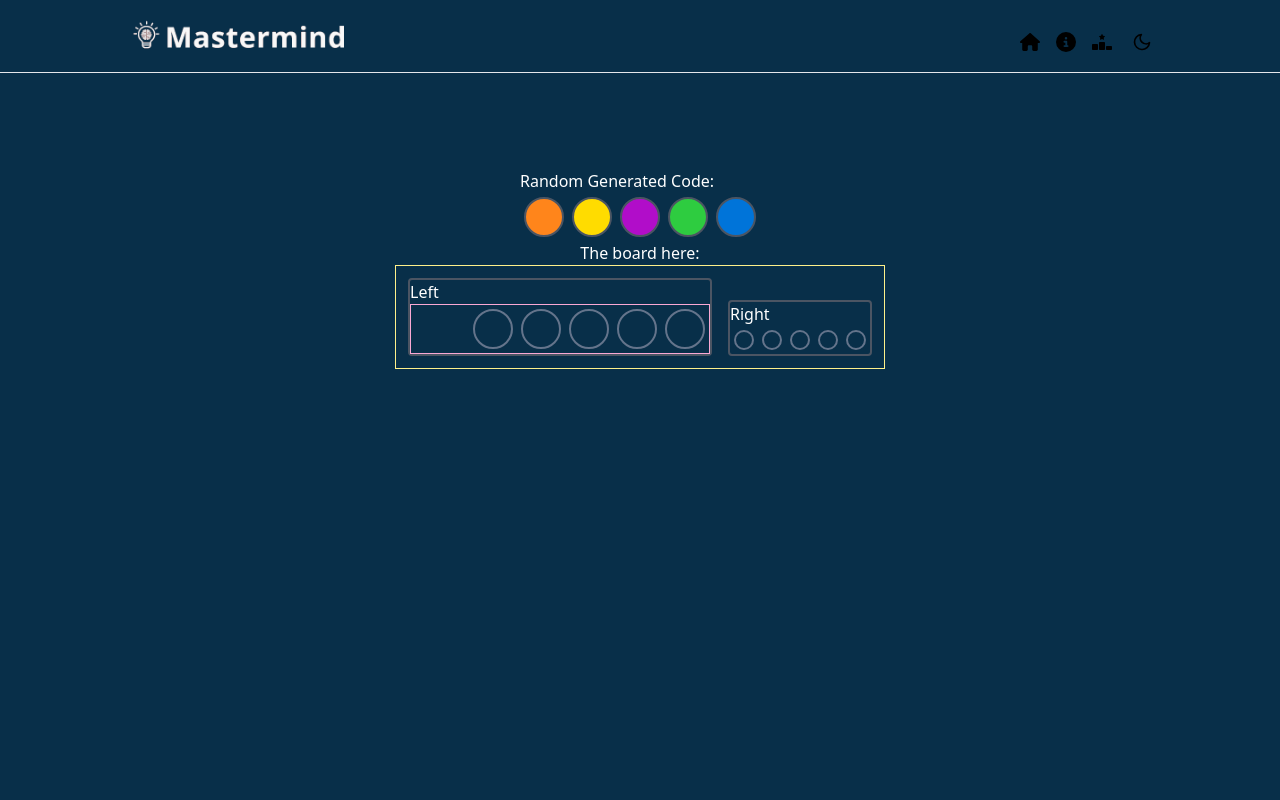
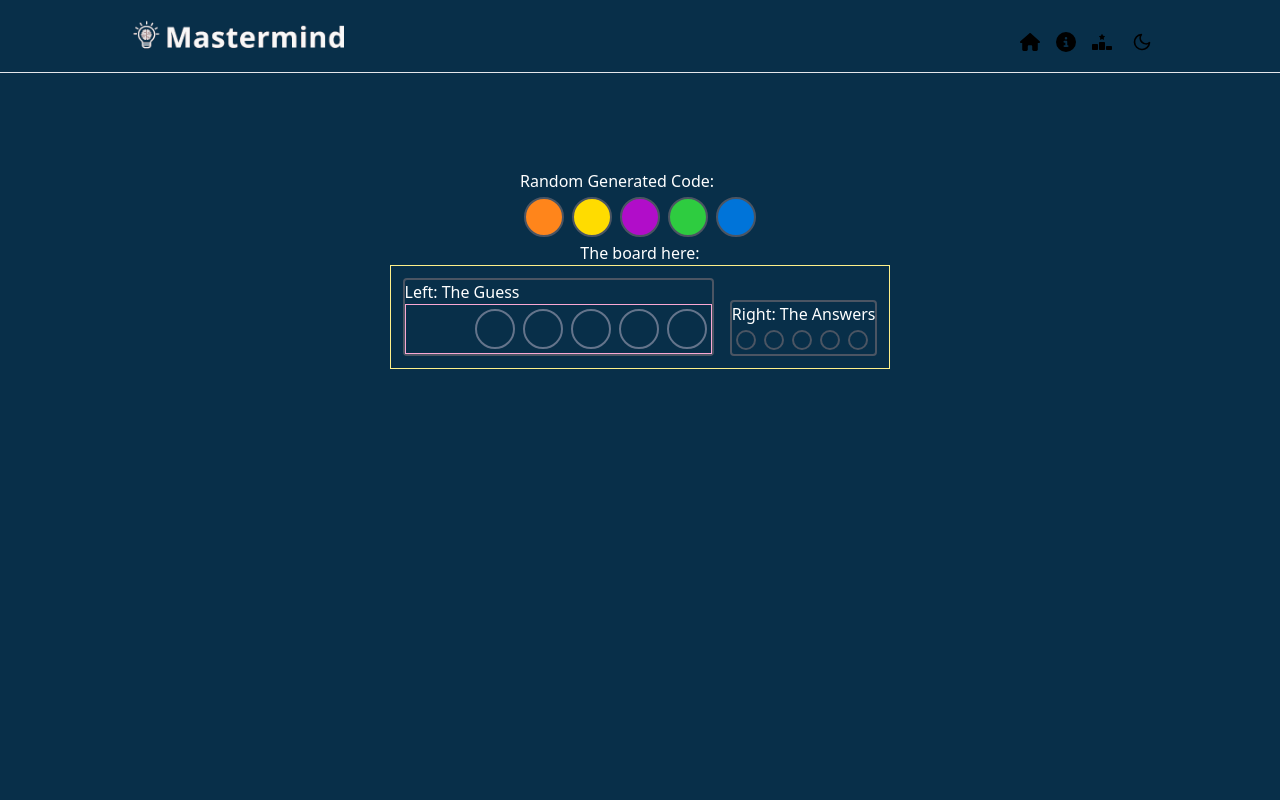
Before and after one commit to patobottos/mastermind, a Next.js app: page / in a window 1280 px wide. Shown: the top 800 px of the page. Built offline with nearby package versions, Linux system fonts and the light colour scheme.

Commit message:
First row of guesses and answers

```diff
--- a/src/app/page.tsx
+++ b/src/app/page.tsx
@@ -4,7 +4,7 @@ import Navbar from "@/components/Navbar";
 
 export default function Home() {
   return (
-    <main className="flex min-h-screen flex-col items-center justify-between p-24 mx-auto">
+    <main className="flex min-h-screen flex-col items-center justify-between p-24 mx-auto overflow-hidden">
       <Board />
     </main>
   );
--- a/src/components/AnswerRow.tsx
+++ b/src/components/AnswerRow.tsx
@@ -3,7 +3,7 @@ import Circle from "./Circle";
 import { CODE_LENGTH } from "@/utilities/store";
 
 type AnswerRowProps = {
-  guessingCode: answerColorVariants[];
+  guessingCode: (keyof typeof answerColorVariants)[];
 };
 
 export default function AnswerRow({ guessingCode = [] }: AnswerRowProps) {
@@ -12,7 +12,7 @@ export default function AnswerRow({ guessingCode = [] }: AnswerRowProps) {
   return (
     <div className="flex">
       {guessingCode.map((item, index) => (
-        <Circle key={index} backgroundColor={item} />
+        <Circle key={index} color={item as string} size="small" />
       ))}
     </div>
   );
--- a/src/components/Board.tsx
+++ b/src/components/Board.tsx
@@ -2,9 +2,10 @@
 
 import React, { useState } from "react";
 import { getRandomColorCode } from "@/utilities/randomCodeGenerator";
+import { radioColorValues } from "./ColorButton";
 import Circle from "./Circle";
 import ColorButtonRow from "./ColorButtonRow";
-import { radioColorValues } from "./ColorButton";
+import AnswerRow from "./AnswerRow";
 
 export default function Board() {
   const CodeInColors: string[] = getRandomColorCode();
@@ -31,7 +32,7 @@ export default function Board() {
       <h2>The board here:</h2>
       <div className="border border-yellow-200 p-3 grid grid-cols-3 gap-4 items-end max-w-max">
         <div className="border-2 border-gray-600 rounded col-span-2">
-          <h3>Left</h3>
+          <h3>Left: The Guess</h3>
           <div className="border border-pink-300 flex justify-end">
             <ColorButtonRow
               guessingCode={[
@@ -46,9 +47,9 @@ export default function Board() {
           </div>
         </div>
         <div className="border-2 border-gray-600 rounded col-span-1">
-          <h3>Right</h3>
+          <h3>Right: The Answers</h3>
           <div className="flex justify-start">
-            <ColorButtonRow
+            <AnswerRow
               guessingCode={[
                 radioColorValues.transparent,
                 radioColorValues.transparent,
@@ -56,7 +57,6 @@ export default function Board() {
                 radioColorValues.transparent,
                 radioColorValues.transparent,
               ]}
-              size="small"
             />
           </div>
         </div>
--- a/src/components/Circle.tsx
+++ b/src/components/Circle.tsx
@@ -3,7 +3,7 @@ type CircleProps = {
   color: string;
 };
 
-function Circle({ size, color }: CircleProps) {
+export default function Circle({ size, color }: CircleProps) {
   const sizeVariants = {
     small: "h-5 w-5",
     medium: "h-8 w-8",
@@ -30,5 +30,3 @@ function Circle({ size, color }: CircleProps) {
     ></div>
   );
 }
-
-export default Circle;
--- a/src/components/ColorButton.tsx
+++ b/src/components/ColorButton.tsx
@@ -37,7 +37,7 @@ export default function ColorButton({
   const [showColorPicker, setShowColorPicker] = useState(false);
 
   const handleColorPickerToggle = () => {
-    setShowColorPicker(!showColorPicker);
+    setShowColorPicker((prev) => !prev);
   };
 
   const handleColorChange = (color: string) => {
@@ -57,7 +57,7 @@ export default function ColorButton({
         className={`h-10 w-10 border-2 border-slate-500 m-1 rounded-full hover:brightness-[.8] ${colorStyles} ${sizeVariants[size]}`}
       ></button>
       {showColorPicker && (
-        <div className="absolute top-12 right-1/2">
+        <div className="absolute top-10 left-1/2 transform -translate-x-1/2">
           <ColorPicker
             colors={Object.keys(radioColorVariants)}
             defaultColor={"transparent"}
--- a/src/components/ColorPicker.tsx
+++ b/src/components/ColorPicker.tsx
@@ -21,7 +21,7 @@ const ColorPicker: React.FC<ColorPickerProps> = ({
           border-b-[8px] border-b-slate-700
           border-r-[6px] border-r-transparent"
       ></div>
-      <div className="flex justify-center border-2 border-slate-700 rounded-xl p-1 shadow-lg">
+      <div className="flex justify-center border-2 border-slate-800 bg-slate-700 rounded-xl p-1 shadow-lg">
         <fieldset className="grid grid-cols-3 gap-1">
           {colors.map((color) => (
             <label
```
